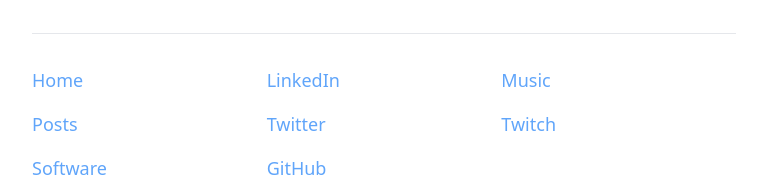
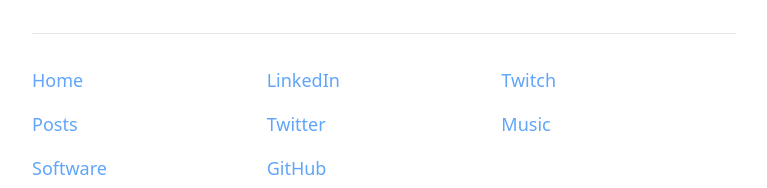
Before and after one commit to maxdemaio/max-nextjs, a Next.js app: page / in a window 1280 px wide. Shown: the part 830-1018 px from the top of the page, without its empty margins (256-1023 px from the left). Built offline with nearby package versions, Linux system fonts and the light colour scheme.

Commit message:
update footer

```diff
--- a/components/FooterSocials.tsx
+++ b/components/FooterSocials.tsx
@@ -59,12 +59,6 @@
       </div>
 
       <div className="flex flex-col space-y-4 mb-8">
-        <Link href="/music">
-          <a aria-label="Music link" className="my-nav-link">
-            Music
-          </a>
-        </Link>
-
         <a
           className="my-nav-link"
           href="https://www.twitch.tv/maxmayo"
@@ -72,6 +66,11 @@
         >
           Twitch
         </a>
+        <Link href="/music">
+          <a aria-label="Music link" className="my-nav-link">
+            Music
+          </a>
+        </Link>
       </div>
     </div>
   );
```
